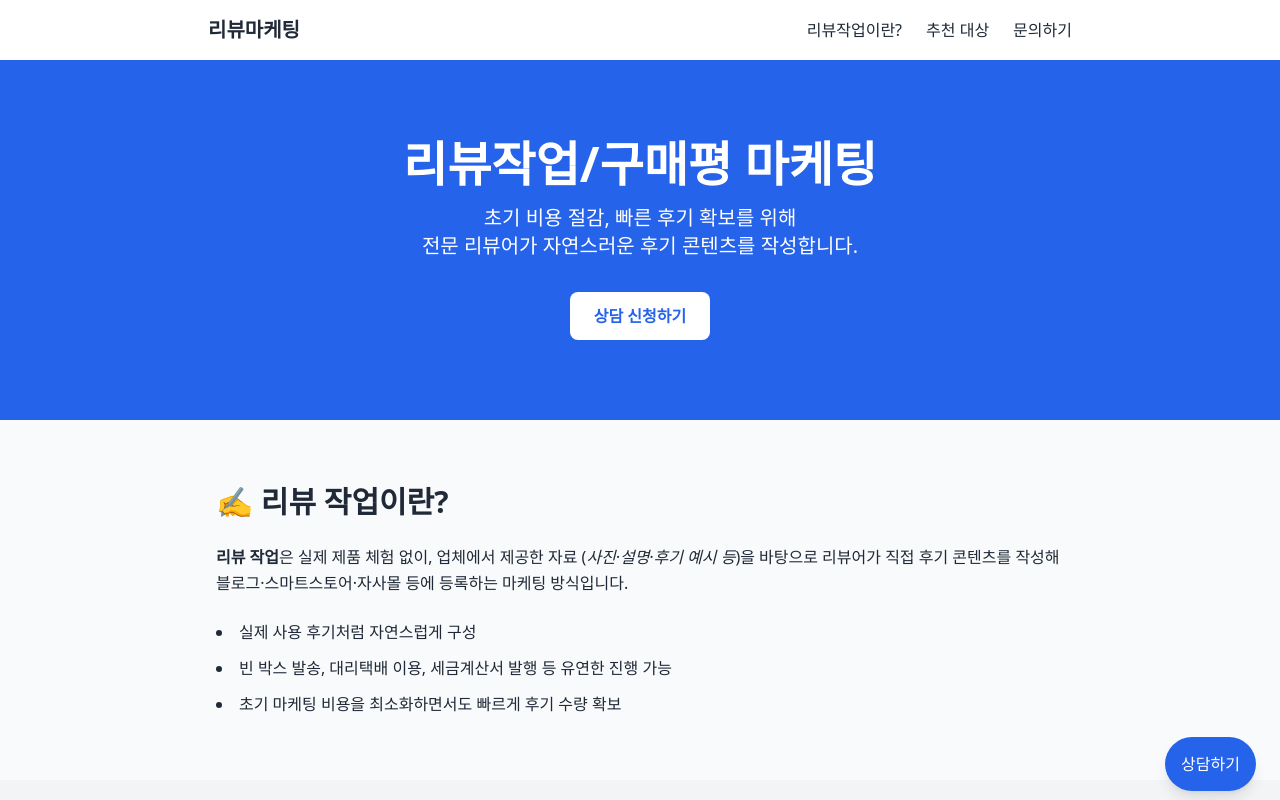
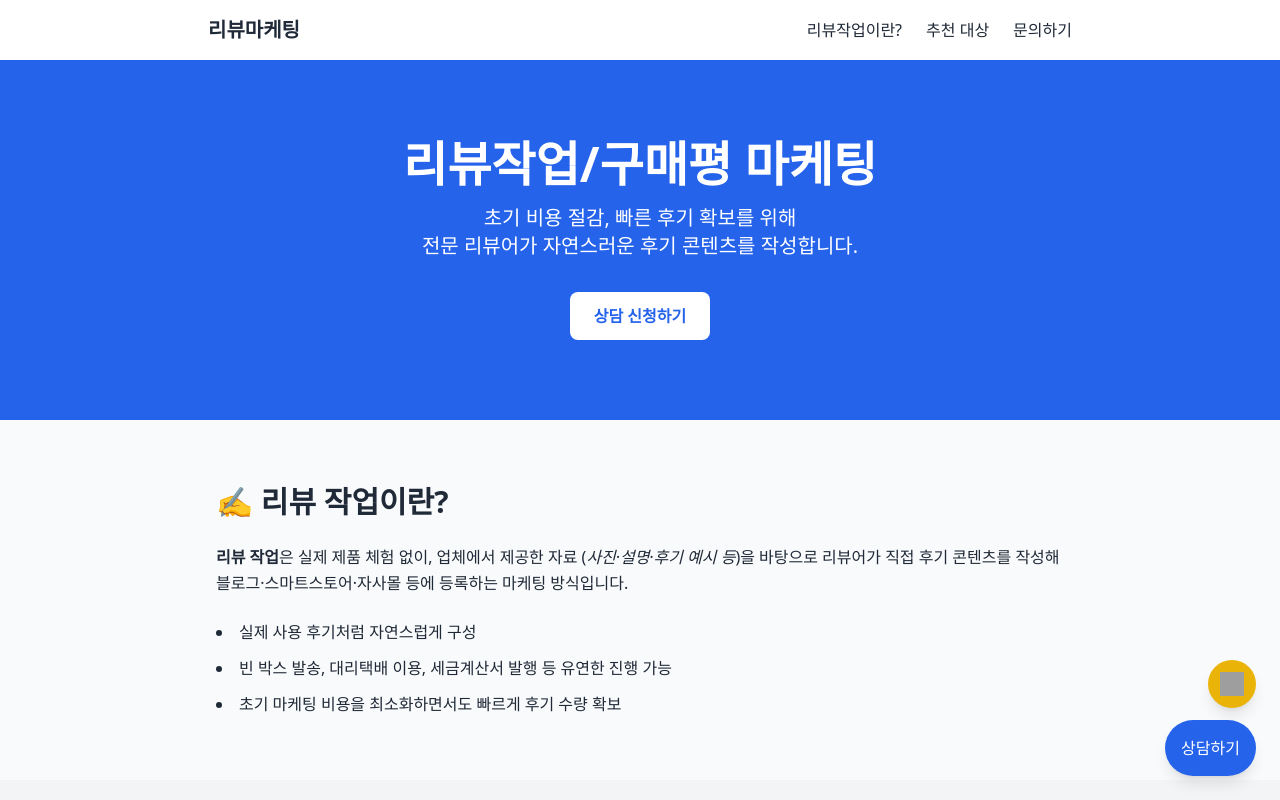
Before and after one commit to LastStar98/landingpage, a plain HTML site: page index.html in a window 1280 px wide. Shown: the top 800 px of the page. Drawn offline with nearby package versions, Linux system fonts and the light colour scheme; grey boxes are pictures that could not be loaded.

Commit message:
Update index.html

```diff
--- a/index.html
+++ b/index.html
@@ -76,8 +76,13 @@
     </div>
   </footer>
 
-  <!-- 고정 상담 버튼 -->
-  <div class="fixed bottom-6 right-6">
+  <!-- 고정 상담/카카오톡 버튼 -->
+  <div class="fixed bottom-6 right-6 flex flex-col items-end space-y-3">
+    <!-- 카카오톡 버튼 -->
+    <a href="https://pf.kakao.com/_lxoxbrn" target="_blank" class="bg-yellow-500 text-white p-3 rounded-full shadow-lg hover:bg-yellow-600 flex items-center justify-center">
+      <img src="https://developers.kakao.com/assets/img/about/logos/kakao-talk-logo.png" alt="카카오톡" class="w-6 h-6" />
+    </a>
+    <!-- 상담하기 버튼 -->
     <a href="#contact" class="bg-blue-600 text-white p-4 rounded-full shadow-lg hover:bg-blue-700">
       상담하기
     </a>
```
